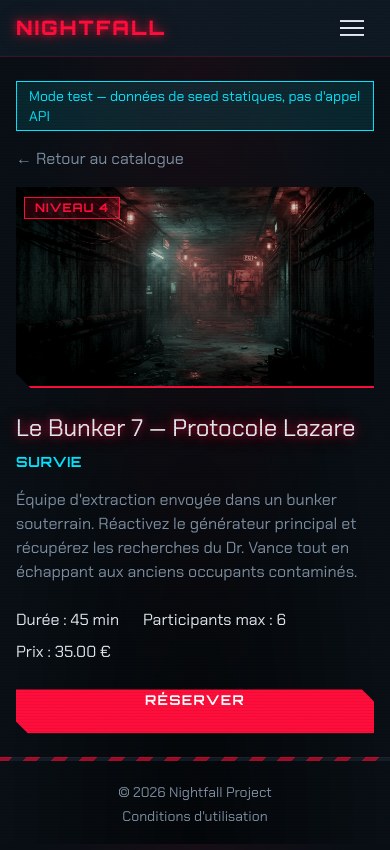
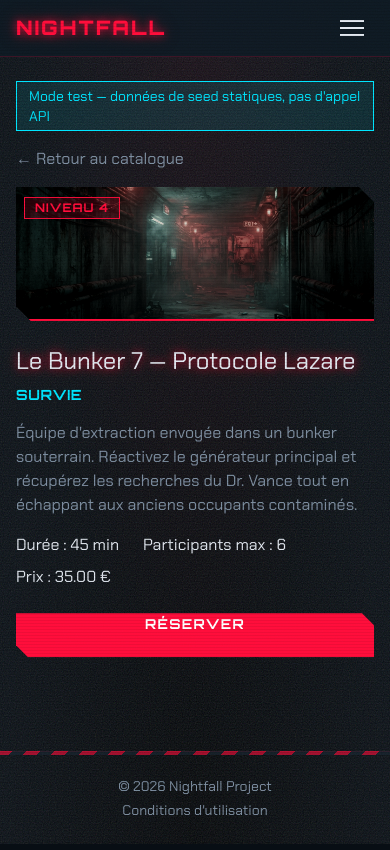
Before and after one commit to Holberton-Nightfall/holbertonschool-nightfall-project, a React (Vite) app in the folder frontend/: page /test/1 in a window 390 px wide. Built offline with nearby package versions, Linux system fonts and the light colour scheme; no server answers.

Commit message:
fix(ui): improve layout and responsiveness in Header, Account, and ExperienceDetail components

```diff
--- a/frontend/src/components/layout/Header.jsx
+++ b/frontend/src/components/layout/Header.jsx
@@ -5,8 +5,8 @@ import { useAuth } from '../../context/AuthContext.jsx';
 import { container } from '../../lib/classNames.js';
 
 const navLinkClass = ({ isActive }) =>
-  // py-3 en mobile pour une cible tactile confortable, py-2 dès le passage en nav desktop.
-  `block py-3 md:py-2 font-heading text-[.85rem] uppercase tracking-[.08em] transition-colors duration-300 ${
+  // py-3 en mobile/tablette pour une cible tactile confortable, py-2 dès le passage en nav desktop (lg).
+  `block py-3 lg:py-2 font-heading text-[.85rem] uppercase tracking-[.08em] transition-colors duration-300 ${
     isActive ? 'text-accent' : 'text-text-muted hover:text-accent-2'
   }`;
 
@@ -34,7 +34,7 @@ export default function Header() {
         </NavLink>
         <button
           type="button"
-          className="flex cursor-pointer flex-col gap-[5px] border-0 bg-transparent p-2.5 md:hidden"
+          className="flex cursor-pointer flex-col gap-[5px] border-0 bg-transparent p-2.5 lg:hidden"
           onClick={toggleMenu}
           aria-expanded={menuOpen}
           aria-controls="header-nav"
@@ -46,7 +46,7 @@ export default function Header() {
         </button>
         <nav
           id="header-nav"
-          className={`${menuOpen ? 'flex' : 'hidden'} absolute inset-x-0 top-full flex-col border-b border-border-accent bg-bg-elevated px-4 py-2 md:static md:flex md:flex-row md:gap-6 md:border-0 md:bg-transparent md:p-0`}
+          className={`${menuOpen ? 'flex' : 'hidden'} absolute inset-x-0 top-full flex-col border-b border-border-accent bg-bg-elevated px-4 py-2 lg:static lg:flex lg:flex-row lg:gap-6 lg:border-0 lg:bg-transparent lg:p-0`}
         >
           <NavLink to="/" end className={navLinkClass}>Accueil</NavLink>
           <NavLink to="/catalogue" className={navLinkClass}>Catalogue</NavLink>
@@ -59,7 +59,7 @@ export default function Header() {
               {user?.role === 'admin' && (
                 <NavLink to="/admin" className={navLinkClass}>Admin</NavLink>
               )}
-              <button type="button" onClick={handleLogout} className={navLinkClass({ isActive: false })}>
+              <button type="button" onClick={handleLogout} className={`${navLinkClass({ isActive: false })} text-left`}>
                 Déconnexion
               </button>
             </>
--- a/frontend/src/pages/Account.jsx
+++ b/frontend/src/pages/Account.jsx
@@ -416,18 +416,14 @@ export default function Account() {
   return (
     <div className="mx-auto flex max-w-md flex-col gap-6 md:max-w-2xl lg:max-w-5xl">
       <h1 className="text-glow-crimson text-2xl text-accent">Mon compte</h1>
-      <div className="flex flex-col gap-6 lg:flex-row lg:items-start">
-        <div className="flex flex-col gap-6 lg:w-1/2">
-          <ProfileSection user={user} />
-          <EmailSection user={user} />
-          <PasswordSection />
-          <Button variant="ghost" onClick={handleLogout} className="w-full sm:w-auto">Se déconnecter</Button>
-          <DangerZoneSection />
-        </div>
-        <div className="lg:w-1/2">
-          <BookingsSection />
-        </div>
+      <div className="grid grid-cols-1 gap-6 md:grid-cols-2">
+        <ProfileSection user={user} />
+        <DangerZoneSection />
+        <EmailSection user={user} />
+        <PasswordSection />
       </div>
+      <Button variant="ghost" onClick={handleLogout} className="w-full sm:w-auto">Se déconnecter</Button>
+      <BookingsSection />
     </div>
   );
 }
--- a/frontend/src/pages/ExperienceDetail.jsx
+++ b/frontend/src/pages/ExperienceDetail.jsx
@@ -38,7 +38,7 @@ export default function ExperienceDetail() {
         ← Retour au catalogue
       </Link>
 
-      <div className="clip-corner relative mb-6 aspect-[16/9] overflow-hidden border-b-2 border-accent">
+      <div className="clip-corner relative mb-6 aspect-[8/3] overflow-hidden border-b-2 border-accent lg:aspect-[3/1]">
         <img
           src={e.image_url || FALLBACK_IMAGE}
           alt=""
@@ -52,15 +52,18 @@ export default function ExperienceDetail() {
 
       <h1 className="text-glow-crimson mb-2 text-2xl text-text">{e.name}</h1>
       <p className="mb-4 font-heading text-sm uppercase tracking-[.05em] text-accent-2">{e.category_name}</p>
-      <p className="mb-6 max-w-[65ch] text-text-muted">{e.description}</p>
 
-      <ul className="mb-6 flex flex-wrap gap-x-6 gap-y-2 text-text">
-        <li>Durée : {e.duration_min} min</li>
-        <li>Participants max : {e.max_participants}</li>
-        <li>Prix : {Number(e.price).toFixed(2)} €</li>
-      </ul>
-
-      <Button to={`/reservation/${e.id}`} className="w-full sm:w-auto">Réserver</Button>
+      <div className="mb-6 flex flex-col gap-6 lg:flex-row lg:items-center lg:justify-start">
+        <div className="flex flex-col gap-4">
+          <p className="max-w-[65ch] text-text-muted">{e.description}</p>
+          <ul className="flex flex-wrap gap-x-6 gap-y-2 text-text">
+            <li>Durée : {e.duration_min} min</li>
+            <li>Participants max : {e.max_participants}</li>
+            <li>Prix : {Number(e.price).toFixed(2)} €</li>
+          </ul>
+        </div>
+        <Button to={`/reservation/${e.id}`} className="w-full sm:w-auto lg:shrink-0 lg:translate-x-1/2">Réserver</Button>
+      </div>
     </article>
   );
 }
--- a/frontend/src/pages/ExperienceDetailTest.jsx
+++ b/frontend/src/pages/ExperienceDetailTest.jsx
@@ -29,7 +29,7 @@ export default function ExperienceDetailTest() {
         ← Retour au catalogue
       </Link>
 
-      <div className="clip-corner relative mb-6 aspect-[16/9] overflow-hidden border-b-2 border-accent">
+      <div className="clip-corner relative mb-6 aspect-[8/3] overflow-hidden border-b-2 border-accent lg:aspect-[3/1]">
         <img
           src={e.image_url || FALLBACK_IMAGE}
           alt=""
@@ -43,15 +43,18 @@ export default function ExperienceDetailTest() {
 
       <h1 className="text-glow-crimson mb-2 text-2xl text-text">{e.name}</h1>
       <p className="mb-4 font-heading text-sm uppercase tracking-[.05em] text-accent-2">{e.category_name}</p>
-      <p className="mb-6 max-w-[65ch] text-text-muted">{e.description}</p>
 
-      <ul className="mb-6 flex flex-wrap gap-x-6 gap-y-2 text-text">
-        <li>Durée : {e.duration_min} min</li>
-        <li>Participants max : {e.max_participants}</li>
-        <li>Prix : {Number(e.price).toFixed(2)} €</li>
-      </ul>
-
-      <Button to={`/reservation/${e.id}`} className="w-full sm:w-auto">Réserver</Button>
+      <div className="mb-6 flex flex-col gap-6 lg:flex-row lg:items-center lg:justify-start">
+        <div className="flex flex-col gap-4">
+          <p className="max-w-[65ch] text-text-muted">{e.description}</p>
+          <ul className="flex flex-wrap gap-x-6 gap-y-2 text-text">
+            <li>Durée : {e.duration_min} min</li>
+            <li>Participants max : {e.max_participants}</li>
+            <li>Prix : {Number(e.price).toFixed(2)} €</li>
+          </ul>
+        </div>
+        <Button to={`/reservation/${e.id}`} className="w-full sm:w-auto lg:shrink-0 lg:translate-x-1/2">Réserver</Button>
+      </div>
     </article>
   );
 }
--- a/frontend/src/pages/Home.jsx
+++ b/frontend/src/pages/Home.jsx
@@ -54,7 +54,7 @@ export default function Home() {
             >
               Nightfall
             </h1>
-            <p className="mb-4 max-w-[65ch] font-heading text-sm font-black uppercase tracking-[.03em] text-text [text-shadow:0_0_10px_rgba(255,13,57,.8),0_0_28px_rgba(255,13,57,.4)] sm:text-base md:max-w-none md:whitespace-nowrap md:text-2xl">
+            <p className="mb-4 max-w-[65ch] font-heading text-sm font-black uppercase tracking-[.03em] text-text [text-shadow:0_0_10px_rgba(255,13,57,.8),0_0_28px_rgba(255,13,57,.4)] sm:text-base md:max-w-[40ch] md:text-xl lg:max-w-none lg:whitespace-nowrap lg:text-2xl">
               Pas de spectateurs : vous êtes acteur de votre propre survie.
             </p>
             <p className="mb-4 max-w-[46ch] text-base text-text [text-shadow:0_2px_6px_#000] sm:max-w-[65ch] sm:text-[1.1rem]">
```
